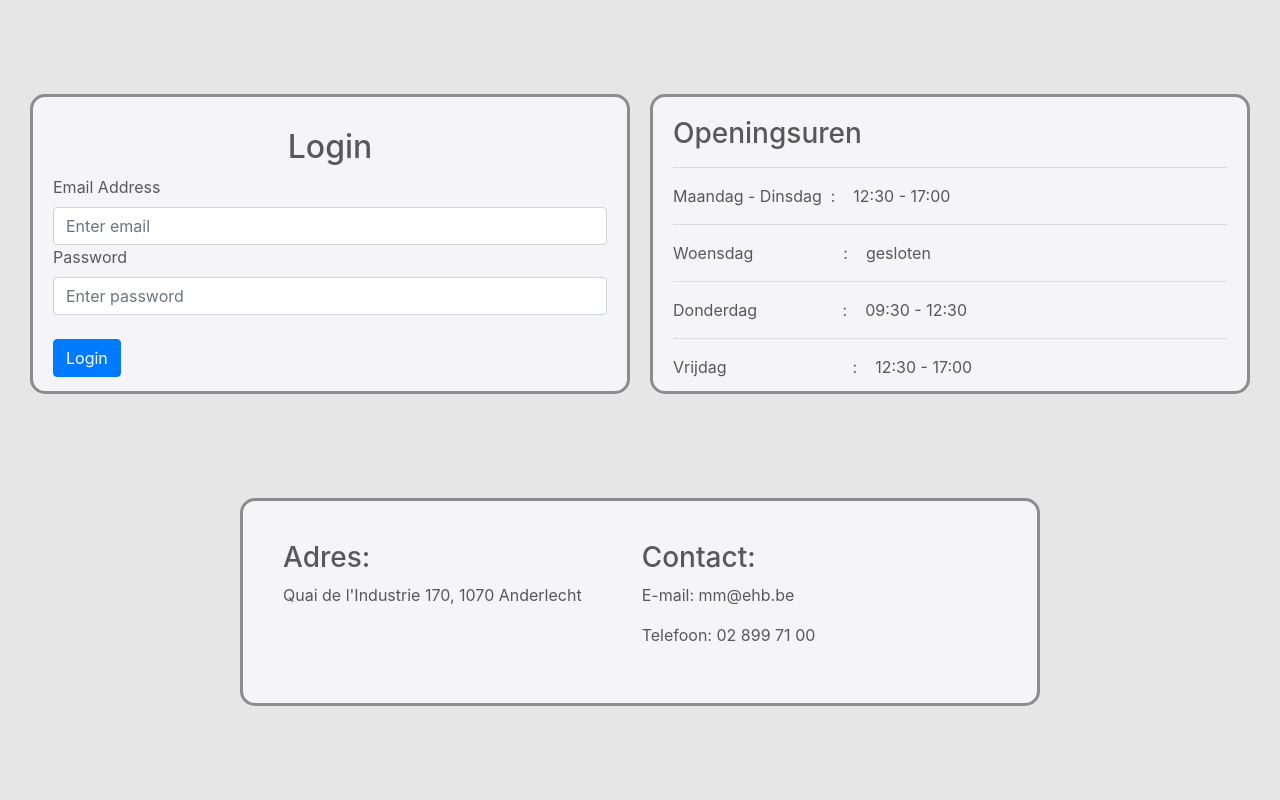
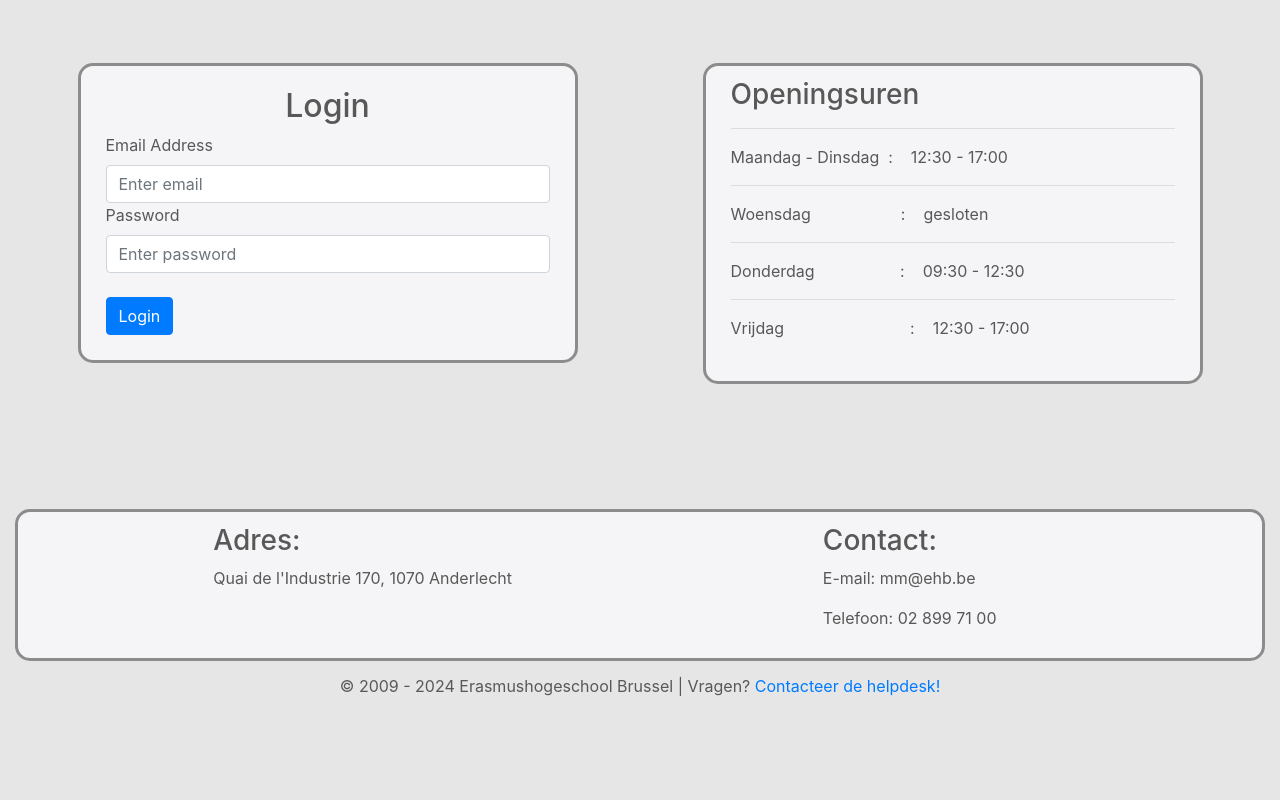
Before and after one commit to Programmingproject-Groep1/ProgrammingProject_Groep1, a Flask app: page /login in a window 1280 px wide. Shown: the part 56-856 px from the top of the page. After the commit the page ends 752 px from the top, so only its background shows below. Run offline with Flask 3, Linux system fonts and the light colour scheme; some libraries are stand-ins or nearby versions; some web fonts are replaced.

Commit message:
login css voor gsm

```diff
--- /dev/null
+++ b/website/static/login.css
@@ -0,0 +1,119 @@
+.loginMain {
+    display: flex;
+    flex-direction: column;
+    justify-content: space-evenly;
+    align-items: center;
+    width: 100vw;
+
+    box-sizing: border-box; /* Inclusief padding en border in de totale breedte/hoogte */
+}
+
+.loginInfo {
+    display: flex;
+    flex-direction: row;
+    justify-content: space-between;
+    align-items: flex-start;
+    width: 100%;
+    box-sizing: border-box; /* Inclusief padding en border in de totale breedte/hoogte */
+}
+
+#loginform, .openingsuren {
+    margin: 5%;
+    padding: 2%;
+    padding-top: 1%;
+    width: calc(50% - 40px); /* Gebruik calc om rekening te houden met padding/margin */
+    height: auto;
+    border: 3px solid rgba(0, 0, 0, 0.432);
+    border-radius: 15px;
+    background: #f5f5f7;
+    box-sizing: border-box; /* Inclusief padding en border in de totale breedte/hoogte */
+}
+
+.adresContact {
+    display: flex;
+    flex-wrap: wrap;
+    border: 3px solid rgba(0, 0, 0, 0.432);
+    border-radius: 15px;
+    background: #f5f5f7;
+    padding: 1%;
+    margin: 1%;
+    margin-top: 5%;
+    width: 100%;
+    box-sizing: border-box; /* Inclusief padding en border in de totale breedte/hoogte */
+}
+
+.adres, .contact {
+
+    flex: 1;
+    box-sizing: border-box; /* Inclusief padding en border in de totale breedte/hoogte */
+    margin-left: 15%;
+}
+
+
+  @media (max-width: 600px)
+  {
+
+    body {
+        line-height: normal;
+    }
+
+    .loginMain, .loginInfo, #loginform, .openingsuren, .adresContact, .adres, .contact {
+        width: 100%;
+        height: auto;
+        margin-left: 0;
+        margin-right: 0;
+        box-sizing: border-box; /* Inclusief padding en border in de totale breedte/hoogte */
+    }
+
+    .loginInfo {
+        display: flex;
+        flex-direction: column;
+    }
+
+    .openingstijden {
+        order: 2; /* Verander de volgorde naar 2 */
+    }
+
+    #loginform {
+        order: 1; /* Verander de volgorde naar 1 */
+    }
+
+    #loginform form {
+        display: flex;
+        flex-direction: column;
+        align-items: center; /* Center de inhoud binnen het formulier */
+        width: 100%;
+    }
+
+    #loginform form button {
+        align-self: center; /* Center de button binnen het formulier */
+        width: auto; /* Zorg ervoor dat de button geen volledige breedte heeft */
+    }
+
+
+    .adresContact {
+        order: 3;
+        flex-wrap: nowrap;
+        margin: 0;
+        flex-direction: column; /* Zorg dat de adres en contact secties boven elkaar staan */
+    }
+
+    .adres, .contact {
+        width: 100%;
+    }
+
+    .adres
+    {
+        margin-top: 5%;
+    }
+
+    .contact
+    {
+        margin-bottom: 0;
+    }
+    .copyright {
+        order: 4;
+        margin-top: 5%;
+    }
+
+  }
--- a/website/static/userstyle.css
+++ b/website/static/userstyle.css
@@ -333,62 +333,6 @@ h2 {
   }
 }
 
-/* Loginscherm */
-
-.loginMain {
-  display: flex;
-  flex-direction: column;
-  justify-content: space-evenly;
-  align-items: center;
-  height: 100vh;
-  width: 100vw;
-}
-
-.loginInfo {
-  display: flex;
-  flex-direction: row;
-  justify-content: space-between;
-}
-
-#loginform {
-  margin: 10px;
-  padding: 20px;
-  width: 600px;
-  height: 300px;
-  border: 3px solid rgba(0, 0, 0, 0.432);
-  border-radius: 15px;
-
-  background: #f5f5f7;
-}
-.openingsuren {
-  border: 3px solid rgba(0, 0, 0, 0.432);
-  border-radius: 15px;
-
-  background: #f5f5f7;
-  margin: 10px;
-  padding: 20px;
-  width: 600px;
-  height: 300px;
-}
-
-.adresContact {
-  display: flex;
-  flex-wrap: wrap;
-  border: 3px solid rgba(0, 0, 0, 0.432);
-  border-radius: 15px;
-
-  background: #f5f5f7;
-  padding: 10px;
-  margin: 10px;
-  width: 800px;
-  height: auto;
-}
-
-.adres,
-.contact {
-  margin: 10px;
-  padding: 20px;
-}
 
   /*Navigatie*/
   .navbar1 {
--- a/website/templates/login.html
+++ b/website/templates/login.html
@@ -1,5 +1,11 @@
 {% extends "base.html" %} {% block title %}Login{% endblock %} {% block content
 %}
+
+<head>
+  <link rel="stylesheet" href="{{ url_for('static', filename='login.css') }}">
+
+</head>
+
 
 <!-- Inlogpagina -->
 
@@ -61,6 +67,10 @@
       <p>E-mail: mm@ehb.be</p>
       <p>Telefoon: 02 899 71 00</p>
     </div>
-  </section>
+</section>
+
+<div class="copyright">
+  <p>© 2009 - 2024 Erasmushogeschool Brussel  |  Vragen? <a href="https://ehbits.atlassian.net/wiki/spaces/IT/overview">Contacteer de helpdesk!</a></p>
+</div>
 </main>
 {% endblock %}
```
Also changed, not shown: website/templates/adminartikels.html (+7 -4 lines). Lines whose indentation alone changed are shown as unchanged.
